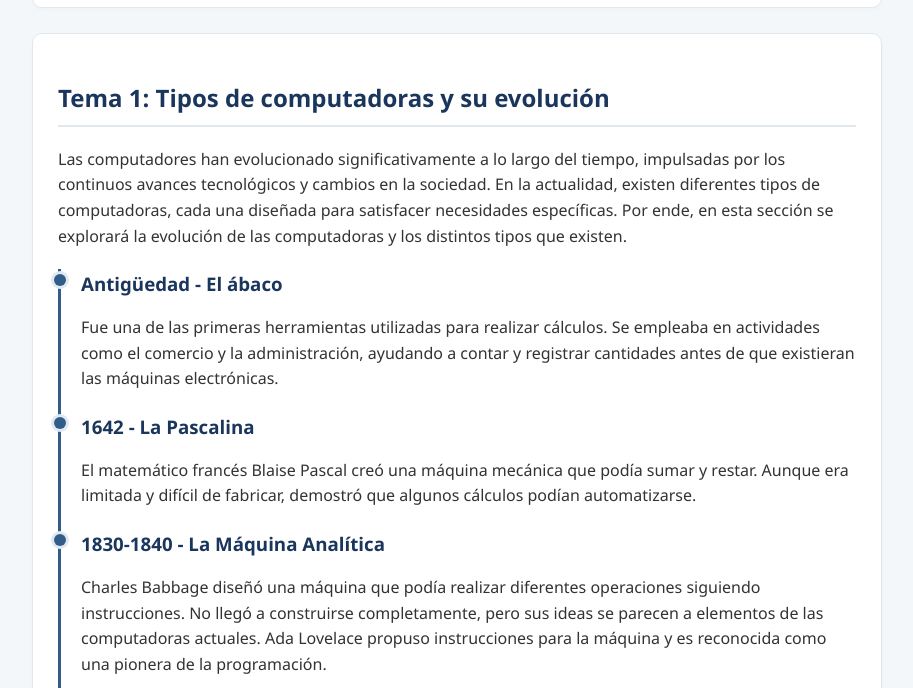
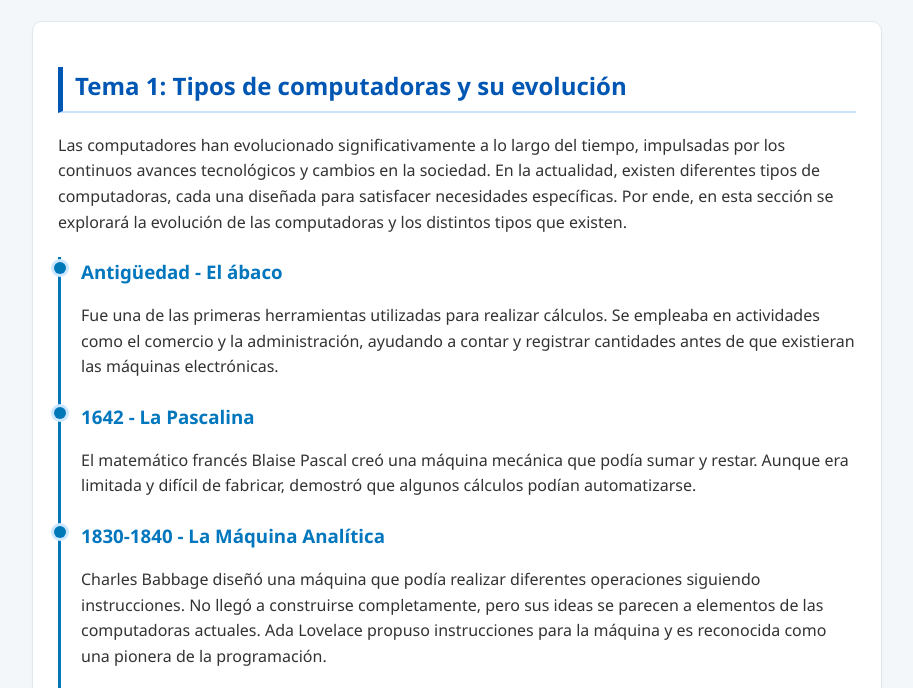
Before and after one commit to TNTFAST/Portafolio-UMC, a plain HTML site: page index.html in a window 1280 px wide. Shown: the part 1086-1774 px from the top of the page, without its empty margins (183-1096 px from the left). Drawn offline with Linux system fonts and the light colour scheme.

Commit message:
Add files via upload

```diff
--- a/index.html
+++ b/index.html
@@ -16,7 +16,7 @@
         }
 
         header {
-            background: linear-gradient(135deg, #1b365d, #325d88);
+            background: linear-gradient(135deg, #0f294a, #1d5b96);
             color: white;
             text-align: center;
             padding: 40px 20px;
@@ -27,6 +27,7 @@
             color: #ffffff;
             margin-bottom: 10px;
             font-size: 2.2rem;
+            border-bottom: none;
         }
 
         header p {
@@ -48,14 +49,22 @@
             box-shadow: 0 2px 4px rgba(0,0,0,0.02);
         }
 
-        h1, h2 {
-            color: #1b365d;
-            border-bottom: 2px solid #e1e8ed;
-            padding-bottom: 8px;
+        h2 {
+            color: #0056b3;
+            border-bottom: 2px solid #cce0ff;
+            border-left: 5px solid #0056b3;
+            padding-left: 12px;
+            padding-bottom: 6px;
         }
 
-        h3, h4 {
-            color: #2b5797;
+        h3 {
+            color: #008080;
+            margin-top: 22px;
+        }
+
+        h4 {
+            color: #2b6cb0;
+            margin-top: 16px;
         }
 
         img {
@@ -69,7 +78,7 @@
         }
 
         .linea-tiempo {
-            border-left: 3px solid #325d88;
+            border-left: 3px solid #0077b6;
             margin: 20px 0;
             padding-left: 20px;
         }
@@ -83,16 +92,16 @@
             content: "";
             width: 12px;
             height: 12px;
-            background-color: #325d88;
+            background-color: #0077b6;
             border-radius: 50%;
             position: absolute;
             left: -27px;
             top: 5px;
-            box-shadow: 0 0 0 3px #e0e8f0;
+            box-shadow: 0 0 0 3px #cce7ff;
         }
 
         .etapa h3, .etapa h4 {
-            color: #1b365d;
+            color: #0277bd;
             margin-bottom: 5px;
         }
 
@@ -118,13 +127,13 @@
         }
 
         th {
-            background-color: #f0f4f8;
-            color: #1b365d;
+            background-color: #e6f0fa;
+            color: #0056b3;
             font-weight: 600;
         }
 
         footer {
-            background-color: #1b365d;
+            background-color: #0f294a;
             color: white;
             padding: 30px 20px;
             margin-top: 40px;
```
